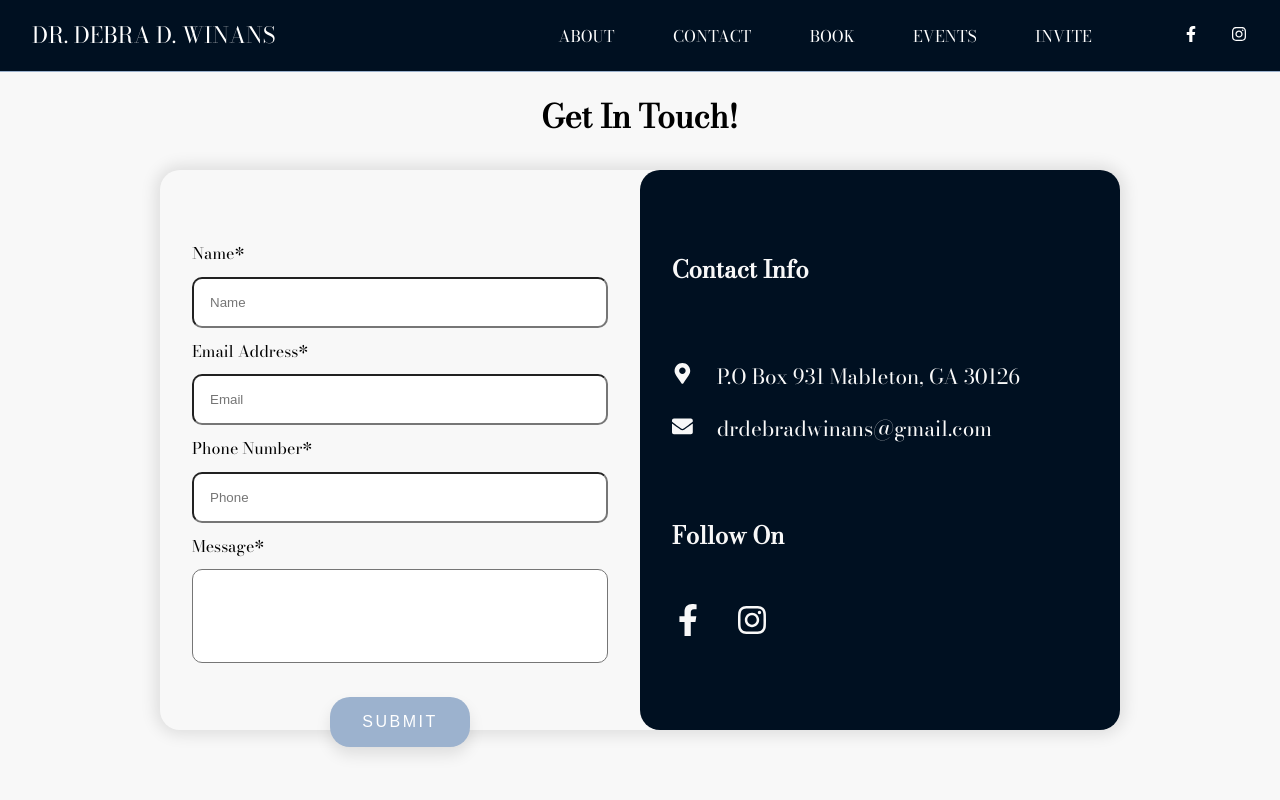
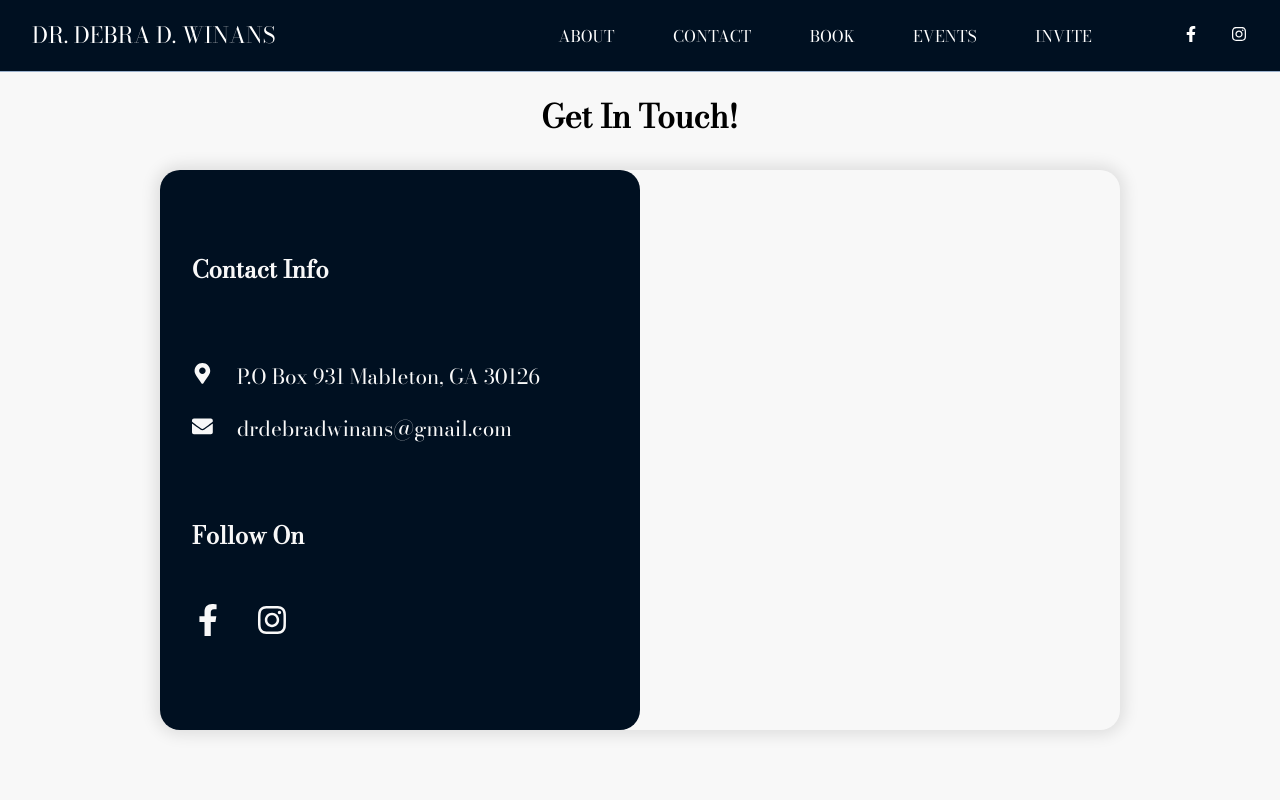
Before and after one commit to steven2711/debra-winans, a Next.js app: page /contact in a window 1280 px wide. Shown: the top 800 px of the page. Built offline with nearby package versions, Linux system fonts and the light colour scheme.

Commit message:
jsjhbsdc

```diff
--- a/pages/contact.js
+++ b/pages/contact.js
@@ -12,60 +12,60 @@ import "react-toastify/dist/ReactToastify.css";
 import Button from "@/components/Button";
 
 export default function ContactPage() {
-  const [contactInfo, setContactInfo] = useState({
-    name: "",
-    email: "",
-    phone: "",
-    message: "",
-  });
+  // const [contactInfo, setContactInfo] = useState({
+  //   name: "",
+  //   email: "",
+  //   phone: "",
+  //   message: "",
+  // });
 
-  const [isLoading, setIsLoading] = useState(false);
+  // const [isLoading, setIsLoading] = useState(false);
 
-  const handleChange = (e) => {
-    setContactInfo((prevalue) => {
-      return { ...prevalue, [e.target.name]: e.target.value };
-    });
-  };
+  // const handleChange = (e) => {
+  //   setContactInfo((prevalue) => {
+  //     return { ...prevalue, [e.target.name]: e.target.value };
+  //   });
+  // };
 
-  const encode = (data) => {
-    return Object.keys(data)
-      .map(
-        (key) => encodeURIComponent(key) + "=" + encodeURIComponent(data[key])
-      )
-      .join("&");
-  };
+  // const encode = (data) => {
+  //   return Object.keys(data)
+  //     .map(
+  //       (key) => encodeURIComponent(key) + "=" + encodeURIComponent(data[key])
+  //     )
+  //     .join("&");
+  // };
 
-  const handleSubmit = async (e) => {
-    e.preventDefault();
+  // const handleSubmit = async (e) => {
+  //   e.preventDefault();
 
-    setIsLoading(true);
+  //   setIsLoading(true);
 
-    let res = await fetch("/", {
-      method: "POST",
-      headers: {
-        "Content-Type": "application/x-www-form-urlencoded",
-      },
-      body: encode({
-        "form-name": "debra-contact",
-        ...contactInfo,
-      }),
-    });
+  //   let res = await fetch("/", {
+  //     method: "POST",
+  //     headers: {
+  //       "Content-Type": "application/x-www-form-urlencoded",
+  //     },
+  //     body: encode({
+  //       "form-name": "debra-contact",
+  //       ...contactInfo,
+  //     }),
+  //   });
 
-    if (res.ok) {
-      toast.success("We got your message!");
-      setIsLoading(false);
-    } else {
-      toast.error("Oops... something went wrong!");
-      setIsLoading(false);
-    }
+  //   if (res.ok) {
+  //     toast.success("We got your message!");
+  //     setIsLoading(false);
+  //   } else {
+  //     toast.error("Oops... something went wrong!");
+  //     setIsLoading(false);
+  //   }
 
-    setContactInfo({
-      name: "",
-      email: "",
-      phone: "",
-      message: "",
-    });
-  };
+  //   setContactInfo({
+  //     name: "",
+  //     email: "",
+  //     phone: "",
+  //     message: "",
+  //   });
+  // };
 
   return (
     <Layout
@@ -86,7 +86,7 @@ export default function ContactPage() {
       <div className={styles.contact}>
         <h1>get in touch!</h1>
         <div className={styles.formBox}>
-          <form
+          {/* <form
             name="debra-contact"
             method="POST"
             data-netlify="true"
@@ -162,7 +162,7 @@ export default function ContactPage() {
             <div>
               <Button text="submit" type="submit" isLoading={isLoading} />
             </div>
-          </form>
+          </form> */}
           <div className={styles.infoSection}>
             <h2>contact info</h2>
             <ul>
```
